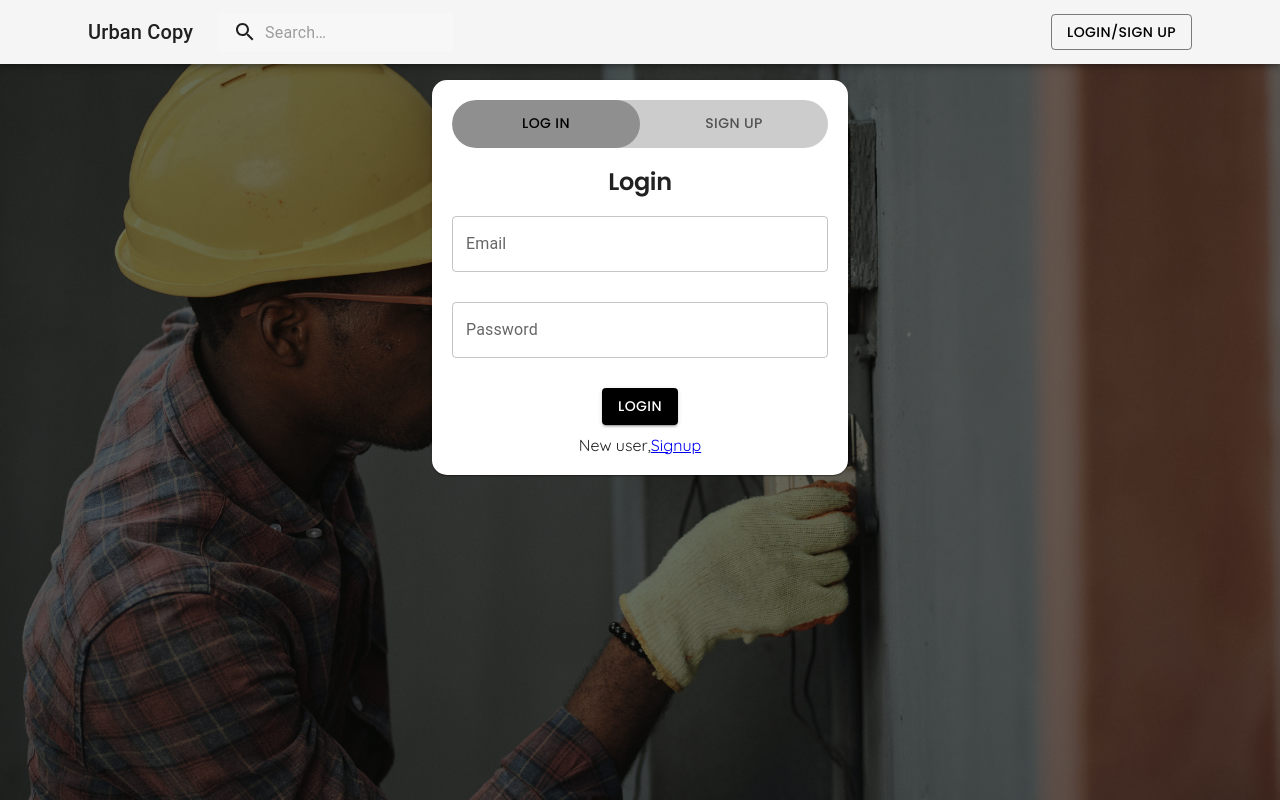
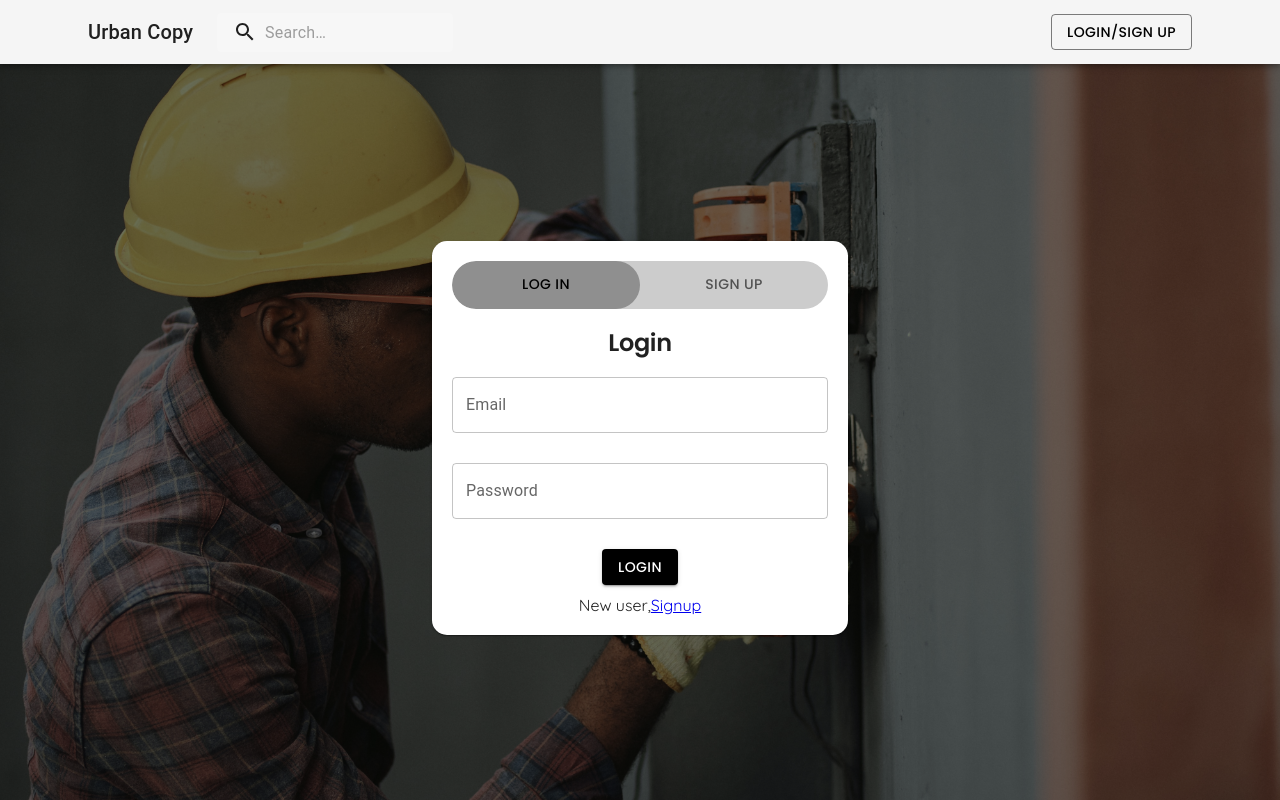
Before and after one commit to archit088/office-project-1, a React (Create React App) app: page /login in a window 1280 px wide. Built offline with nearby package versions, Linux system fonts and the light colour scheme.

Commit message:
add new changes

```diff
--- a/src/Components/Auth/Auth.js
+++ b/src/Components/Auth/Auth.js
@@ -67,6 +67,8 @@ export default function Auth() {
           <Grid
             container
             justifyContent="center"
+            alignItems="center"
+            height="94vh"
             spacing={2}
             >
             <Grid item md={4} sm={12} xs={12}>
```
